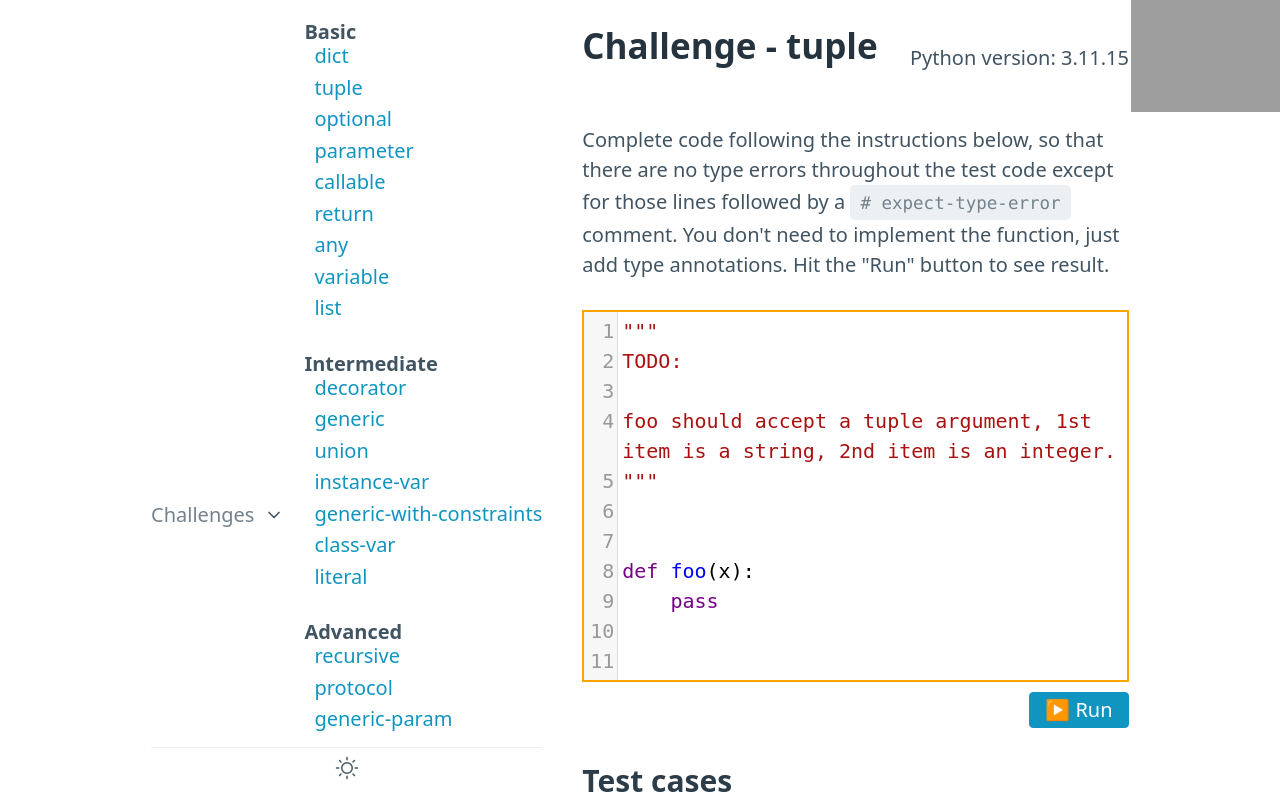
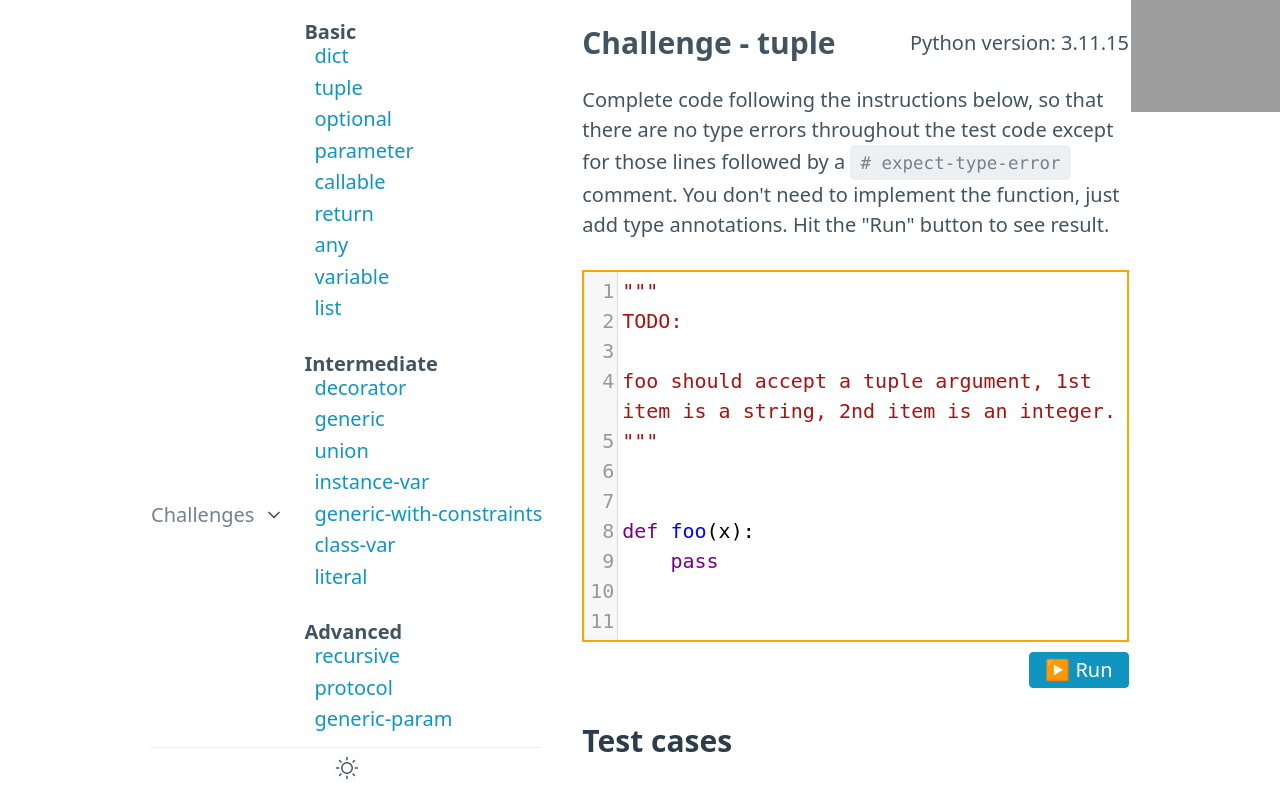
Before and after one commit to laike9m/Python-Type-Challenges, a Flask app: a page that uses templates/challenge.html in a window 1280 px wide. Shown: the top 800 px of the page. Run offline with Flask 3, Linux system fonts and the light colour scheme; grey boxes are pictures that could not be loaded.

Commit message:
Add header to challenge area

```diff
--- a/templates/challenge.html
+++ b/templates/challenge.html
@@ -39,10 +39,23 @@
       border-top: 1px solid hsl(205, 20%, 94%);
     }
 
+    /* Challenge Area */
     .challenge-area {
       display: flex;
       flex-direction: column;
       max-width: 50%;
+    }
+
+    .challenge-area-header {
+      display: flex;
+      justify-content: space-between;
+      align-items: center;
+      margin-bottom: 1rem;
+    }
+
+    .challenge-area-header > span:nth-child(1) {
+      font-size: 30px;
+      font-weight: bold;
     }
 
     .codemirror-container {
@@ -102,15 +115,9 @@
     </div>
 
     <div class="challenge-area">
-      <div
-        style="
-          display: flex;
-          justify-content: space-between;
-          align-items: center;
-        "
-      >
-        <h2>Challenge - {{name}}</h2>
-        <p>Python version: {{ python_info }}</p>
+      <div class="challenge-area-header">
+        <span>Challenge - {{name}}</span>
+        <span>Python version: {{ python_info }}</span>
       </div>
       <p style="margin-top: 0; line-height: 1.5">
         Complete code following the instructions below, so that there are no type errors
```
